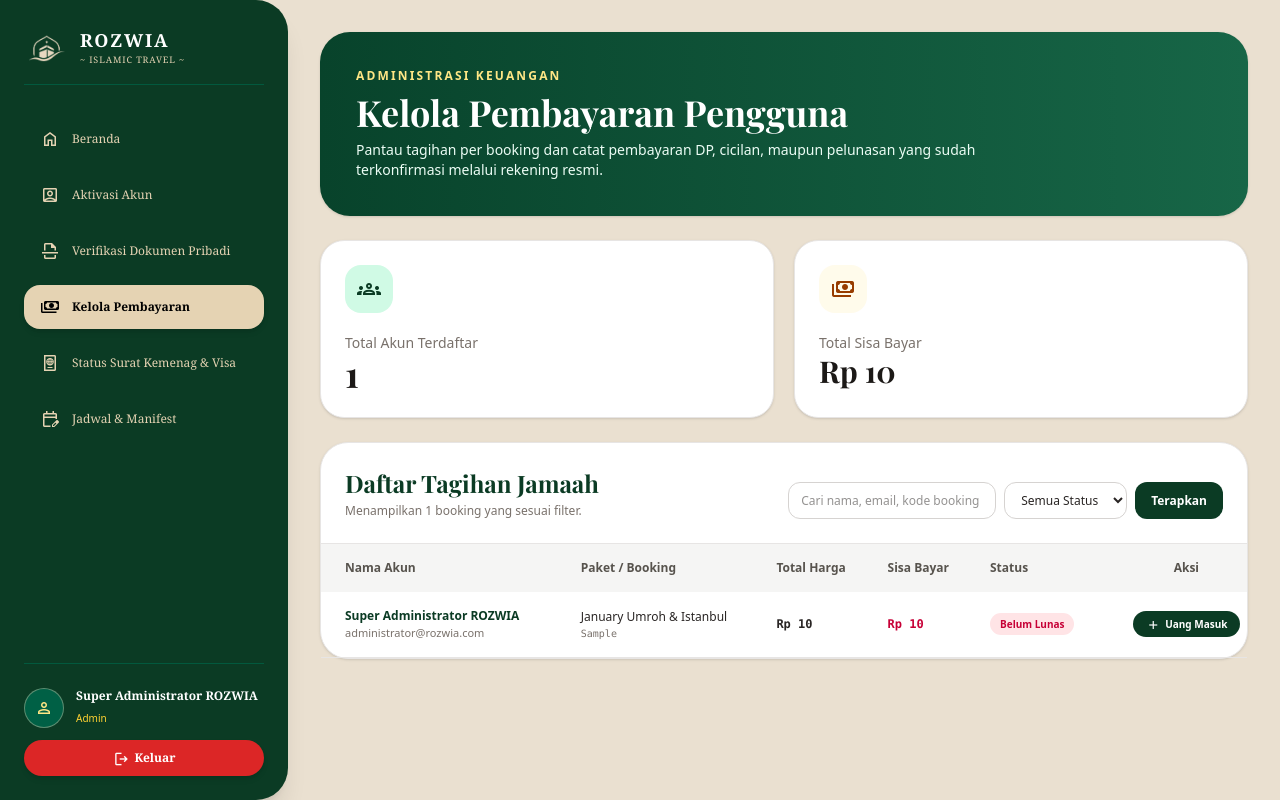
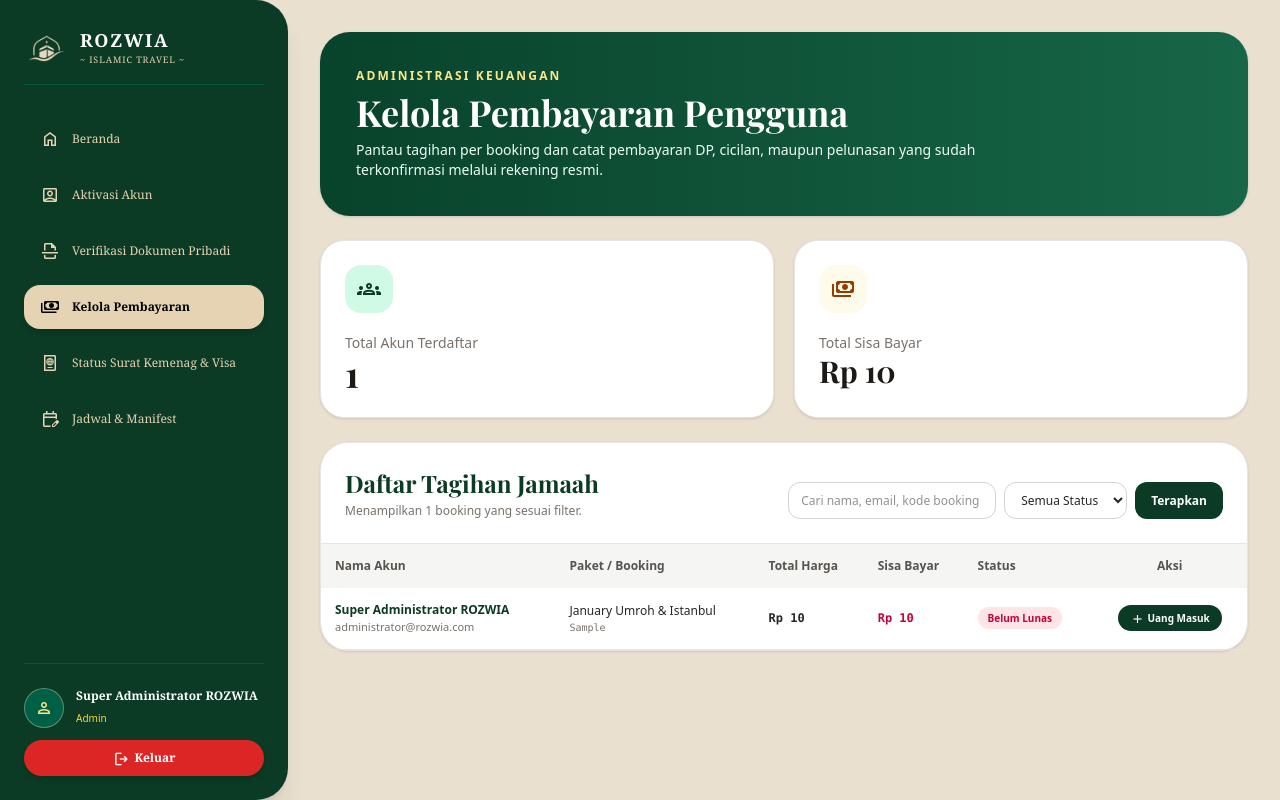
Before and after one commit to muzakkirafid18-bit/Rozwia-Travel-Backup, a Laravel app: page /admin/pembayaran in a window 1280 px wide. Run offline with Laravel 12, Linux system fonts and the light colour scheme; a user stored in the database is signed in; data comes from the database, SQL or seed files in the repository; tables that the repository leaves empty hold one stand-in row (values such as "Sample post"); style sheets or scripts are compiled from the project's sources; some web fonts are replaced.

Commit message:
fix(ui,routing): compact admin pembayaran table, clean jamaah empty states, and proper 404/DP redirect

```diff
--- a/resources/views/admin/pembayaran.blade.php
+++ b/resources/views/admin/pembayaran.blade.php
@@ -45,44 +45,44 @@
         </div>
 
         <div class="overflow-x-auto">
-            <table class="min-w-[950px] w-full text-left text-xs">
+            <table class="w-full text-left text-xs">
                 <thead class="bg-stone-100 text-stone-600">
                     <tr>
-                        <th class="px-6 py-4 font-semibold">Nama Akun</th>
-                        <th class="px-4 py-4 font-semibold">Paket / Booking</th>
-                        <th class="px-4 py-4 font-semibold">Total Harga</th>
-                        <th class="px-4 py-4 font-semibold">Sisa Bayar</th>
-                        <th class="px-4 py-4 font-semibold">Status</th>
-                        <th class="px-6 py-4 text-center font-semibold">Aksi</th>
+                        <th class="px-3.5 py-3.5 font-semibold">Nama Akun</th>
+                        <th class="px-3 py-3.5 font-semibold">Paket / Booking</th>
+                        <th class="px-3 py-3.5 font-semibold whitespace-nowrap">Total Harga</th>
+                        <th class="px-3 py-3.5 font-semibold whitespace-nowrap">Sisa Bayar</th>
+                        <th class="px-3 py-3.5 font-semibold">Status</th>
+                        <th class="px-3.5 py-3.5 text-center font-semibold">Aksi</th>
                     </tr>
                 </thead>
                 <tbody class="divide-y divide-stone-200">
                     @forelse($bookings as $booking)
                     <tr class="hover:bg-stone-50">
-                        <td class="px-6 py-4">
+                        <td class="px-3.5 py-3.5">
                             <p class="font-bold text-[#0B3B24]">{{ $booking->user?->name ?? 'Akun terhapus' }}</p>
                             <p class="mt-0.5 text-[11px] text-stone-500">{{ $booking->user?->email ?? '-' }}</p>
                         </td>
-                        <td class="px-4 py-4">
+                        <td class="px-3 py-3.5">
                             <p class="font-medium text-stone-800">{{ $booking->jadwal?->paket?->nama_paket ?? 'Paket belum tersedia' }}</p>
                             <p class="mt-0.5 font-mono text-[10px] text-stone-500">{{ $booking->kode_booking }}</p>
                         </td>
-                        <td class="px-4 py-4 font-semibold font-mono">{{ \App\Helpers\RozwiaHelper::formatRupiah($booking->total_harga) }}</td>
-                        <td class="px-4 py-4 font-bold font-mono {{ $booking->sisa_bayar > 0 ? 'text-rose-700' : 'text-emerald-700' }}">{{ \App\Helpers\RozwiaHelper::formatRupiah($booking->sisa_bayar) }}</td>
-                        <td class="px-4 py-4">
+                        <td class="px-3 py-3.5 font-semibold font-mono whitespace-nowrap">{{ \App\Helpers\RozwiaHelper::formatRupiah($booking->total_harga) }}</td>
+                        <td class="px-3 py-3.5 font-bold font-mono whitespace-nowrap {{ $booking->sisa_bayar > 0 ? 'text-rose-700' : 'text-emerald-700' }}">{{ \App\Helpers\RozwiaHelper::formatRupiah($booking->sisa_bayar) }}</td>
+                        <td class="px-3 py-3.5 whitespace-nowrap">
                             @if($booking->sisa_bayar <= 0)
                                 <span class="rounded-full bg-emerald-100 px-2.5 py-1 text-[10px] font-bold text-emerald-800">Sudah Lunas</span>
                             @else
                                 <span class="rounded-full bg-rose-100 px-2.5 py-1 text-[10px] font-bold text-rose-700">Belum Lunas</span>
                             @endif
                         </td>
-                        <td class="px-6 py-4 text-center">
+                        <td class="px-3.5 py-3.5 text-center whitespace-nowrap">
                             @if($booking->sisa_bayar > 0)
-                                <button type="button" @click="openPayment = {{ $booking->id }}" class="inline-flex items-center gap-1.5 rounded-full bg-[#0B3B24] px-3 py-1.5 text-[10px] font-bold text-white hover:bg-emerald-900 cursor-pointer">
+                                <button type="button" @click="openPayment = {{ $booking->id }}" class="inline-flex items-center gap-1 rounded-full bg-[#0B3B24] px-3 py-1.5 text-[10px] font-bold text-white hover:bg-emerald-900 cursor-pointer whitespace-nowrap">
                                     <x-icon name="add" class="w-3.5 h-3.5" /> Uang Masuk
                                 </button>
                             @else
-                                <span class="inline-flex items-center gap-1 rounded-full border border-emerald-300 bg-emerald-50 px-3 py-1.5 text-[10px] font-bold text-emerald-800">
+                                <span class="inline-flex items-center gap-1 rounded-full border border-emerald-300 bg-emerald-50 px-3 py-1.5 text-[10px] font-bold text-emerald-800 whitespace-nowrap">
                                     <x-icon name="verified" class="w-3.5 h-3.5" /> Sudah Lunas
                                 </span>
                             @endif
```
Also changed, not shown: app/Http/Controllers/Jamaah/JamaahController.php (+6 -2 lines), app/Http/Controllers/PublicController.php (+1 -13 lines), resources/views/user/dashboard.blade.php (+12 -3 lines), resources/views/user/status-tracking.blade.php (+4 -9 lines), tests/Feature/PublicPagesTest.php (+7 -0 lines), tests/Feature/UserRevisionChecklistTest.php (+26 -0 lines).
